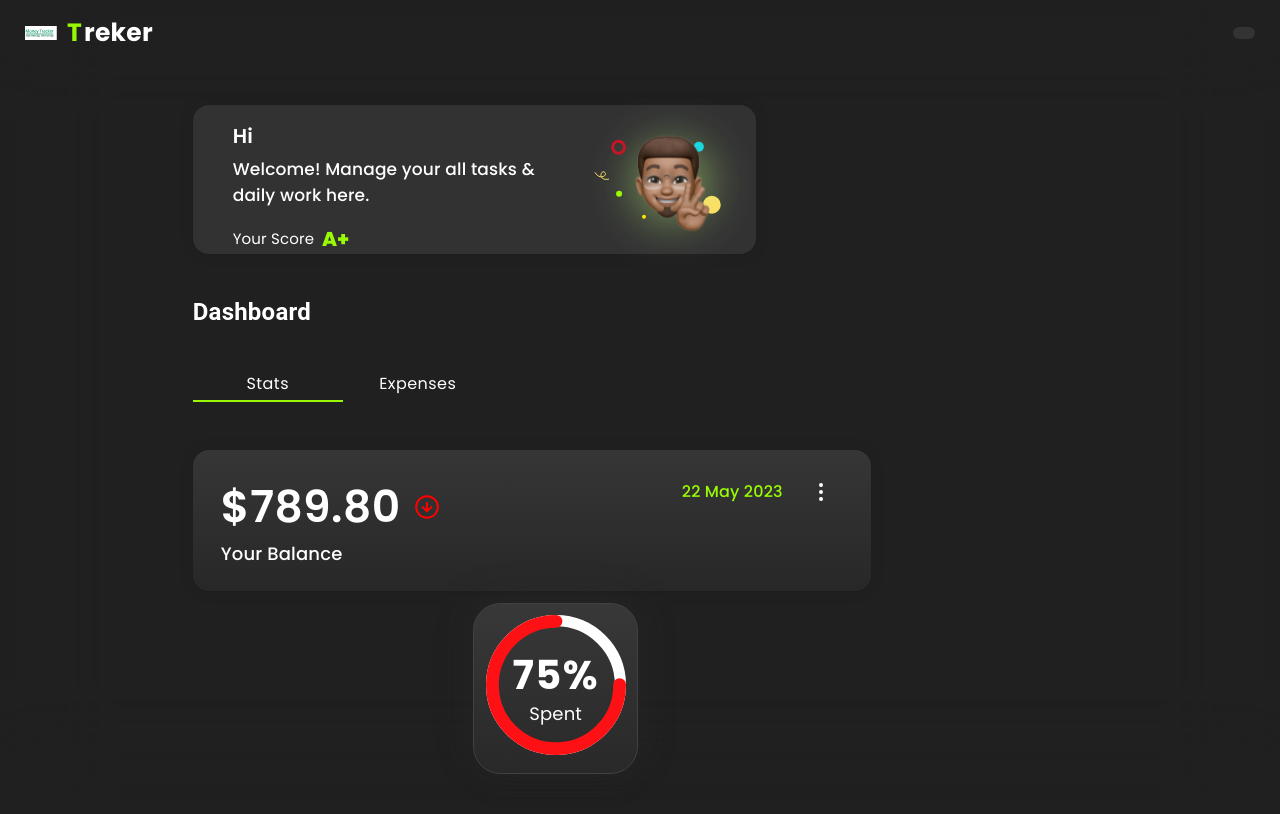
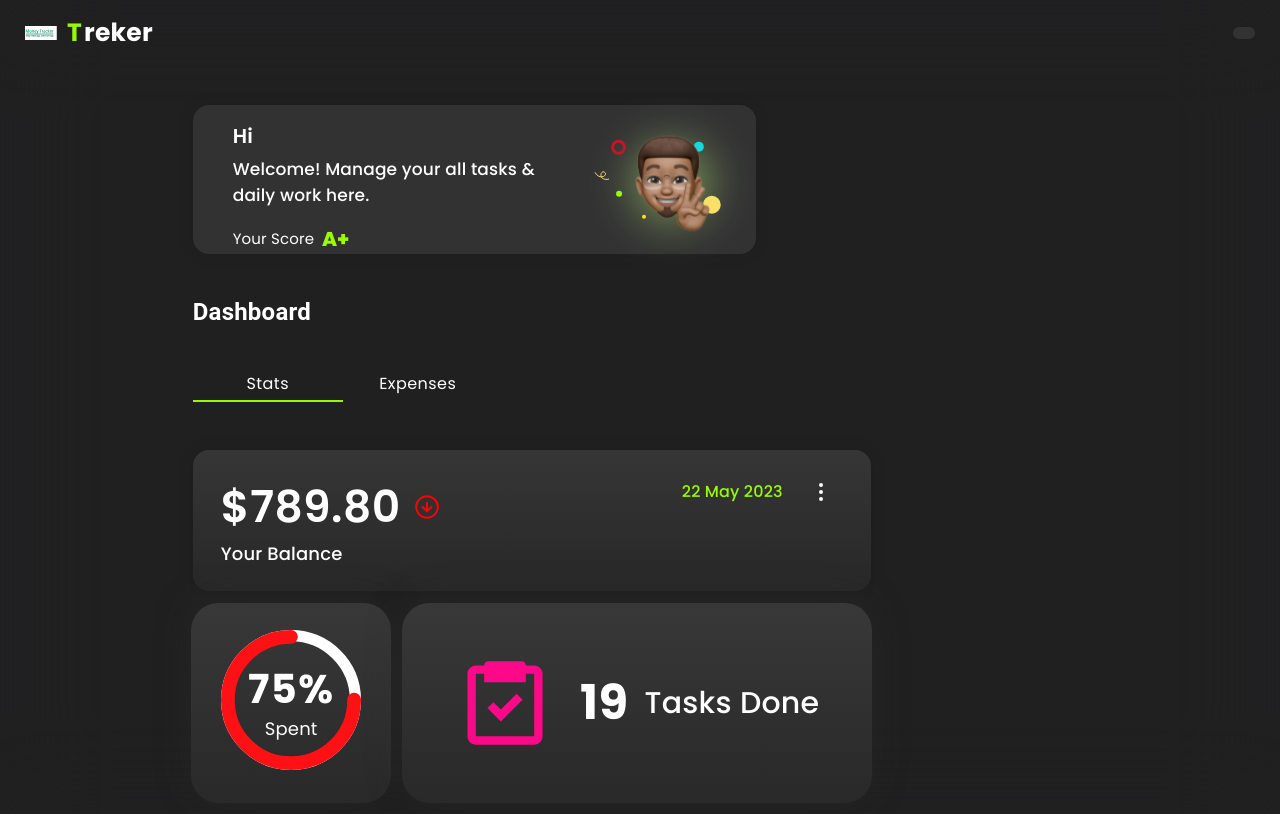
Before and after one commit to MrLatif/money-tracker, a Next.js app: page /dashboard in a window 1280 px wide. Shown: the top 814 px of the page. Built offline with nearby package versions, Linux system fonts and the light colour scheme; no server answers.

Commit message:
dashboard stats

```diff
--- a/components/FacebookCircularProgress.tsx
+++ b/components/FacebookCircularProgress.tsx
@@ -37,7 +37,7 @@ export default function FacebookCircularProgress(props: CircularProgressProps) {
           },
         }}
         size={140}
-        thickness={4}
+        thickness={4.3}
         {...props}
       />
       <Box
--- a/components/Stats.tsx
+++ b/components/Stats.tsx
@@ -2,6 +2,7 @@ import React from "react";
 import { Box, CircularProgress } from "@mui/material";
 import { theme } from ".";
 import FacebookCircularProgress from "./FacebookCircularProgress";
+import TasksDone from "./TasksDone";
 
 const Stats = () => {
   return (
@@ -9,6 +10,7 @@ const Stats = () => {
       display={"flex"}
       justifyContent={"center"}
       alignItems={"flex-start"}
+      marginLeft={-3}
       gap={"11px"}
       sx={{
         [theme.breakpoints.down("xl")]: {
@@ -26,15 +28,15 @@ const Stats = () => {
         gap={"11px"}
         flexShrink={0}
         borderRadius={"27.4px"}
-        border={"1px solid #414141"}
-        width={"auto"}
-        height={"auto"}
+        width={"200px"}
+        height={"200px"}
         boxShadow={"0px -4px 37px 0px rgba(50, 50, 50, 0.30)"}
         sx={{
           background: "linear-gradient(180deg, #383838 0%, #29292A 100%)",
         }}>
         <FacebookCircularProgress />
       </Box>
+      <TasksDone />
     </Box>
   );
 };
--- /dev/null
+++ b/components/TasksDone.tsx
@@ -0,0 +1,47 @@
+import { Box, Typography } from "@mui/material";
+import React from "react";
+import { theme } from ".";
+
+const TasksDone = () => {
+  return (
+    <Box
+      display={"flex"}
+      flexDirection={"row"}
+      justifyContent={"center"}
+      alignItems={"center"}
+      gap={"25px"}
+      flexShrink={0}
+      borderRadius={"27.4px"}
+      height={"200px"}
+      boxShadow={"0px -4px 37px 0px rgba(50, 50, 50, 0.30)"}
+      sx={{
+        [theme.breakpoints.down("xl")]: {
+          width: "470px",
+        },
+        [theme.breakpoints.up("xl")]: {
+          width: "500px",
+        },
+        background: "linear-gradient(180deg, #383838 0%, #29292A 100%)",
+      }}>
+      <img src="/tasks.svg" />
+      <Box display={"flex"} flexDirection={"row"} alignItems={"center"} gap={2}>
+        <Typography
+          color={"#FFF"}
+          fontFamily={"Poppins"}
+          fontSize={48}
+          fontWeight={700}>
+          19
+        </Typography>
+        <Typography
+          color={"#FFF"}
+          fontFamily={"Poppins"}
+          fontSize={30}
+          fontWeight={500}>
+          Tasks Done
+        </Typography>
+      </Box>
+    </Box>
+  );
+};
+
+export default TasksDone;
```
Also changed, not shown: public/tasks.svg (added).
